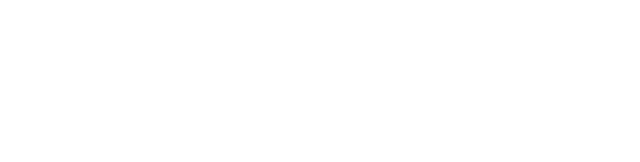
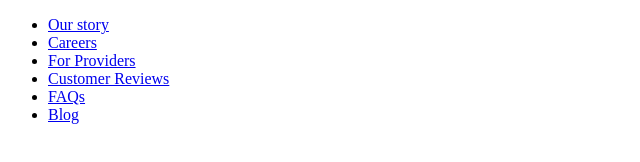
Before and after one commit to rushakramova/workbook, a plain HTML site: page index.html in a window 1280 px wide. Shown: the whole page, without its empty margins (0-640 px from the left). Drawn offline with Linux system fonts and the light colour scheme.

Commit message:
starting header

```diff
--- a/index.html
+++ b/index.html
@@ -8,6 +8,18 @@
 </head>
 
 <body>
+  <header>
+    <nav class="main_nav">
+      <ul>
+        <li><a href="#">Our story</a></li>
+        <li><a href="#">Careers</a></li>
+        <li><a href="#">For Providers</a></li>
+        <li><a href="#">Customer Reviews</a></li>
+        <li><a href="#">FAQs</a></li>
+        <li><a href="#">Blog</a></li>
+      </ul>
+    </nav>
+  </header>
 
 </body>
 
```
